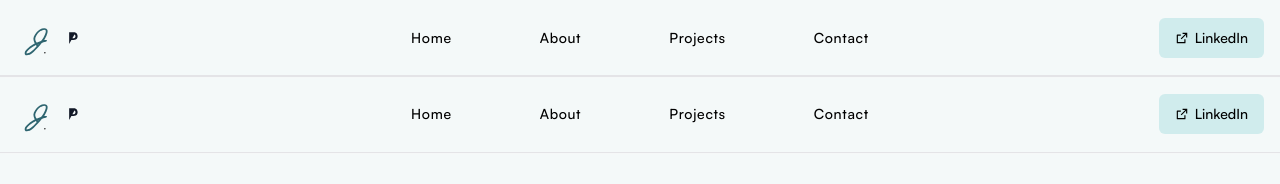
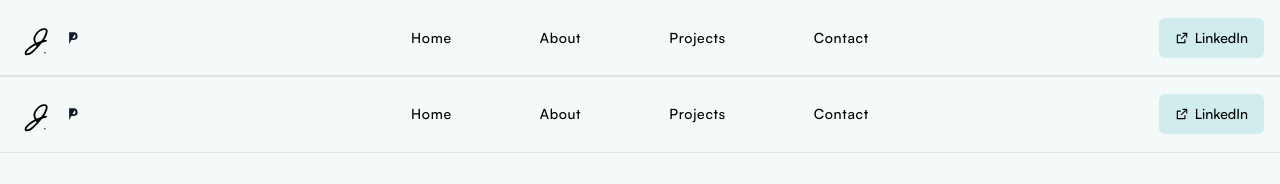
Before and after one commit to Justin-Bento/portfolio, a Next.js app: page /uses in a window 1280 px wide. Shown: the top 184 px of the page. Built offline with nearby package versions, Linux system fonts and the light colour scheme; no server answers.

Commit message:
changed logo to netural

```diff
--- a/components/Header.tsx
+++ b/components/Header.tsx
@@ -12,7 +12,7 @@ export default function Header() {
       <div className="grid grid-cols-1 gap-6 justify-evenly lg:container lg:mx-auto lg:items-center lg:grid-cols-3">
         <div className="flex justify-between items-center gap-1">
           <Link href="/" aria-label="link-to-home">
-            <Logo className="fill-primary-700 dark:fill-primary-50 hover:opacity-80" />
+            <Logo className="fill-netural-700 dark:fill-netural-50 hover:opacity-80" />
           </Link>
           {mobileMenuOpen ? (
             <Button
```
